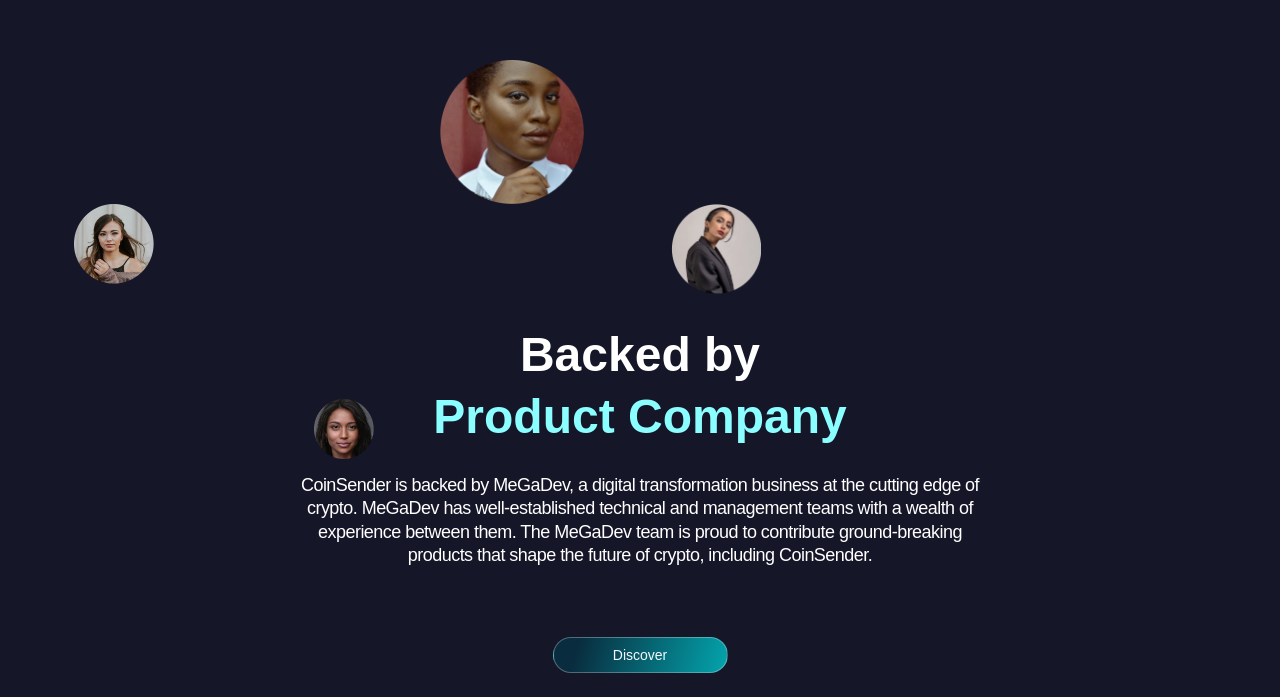
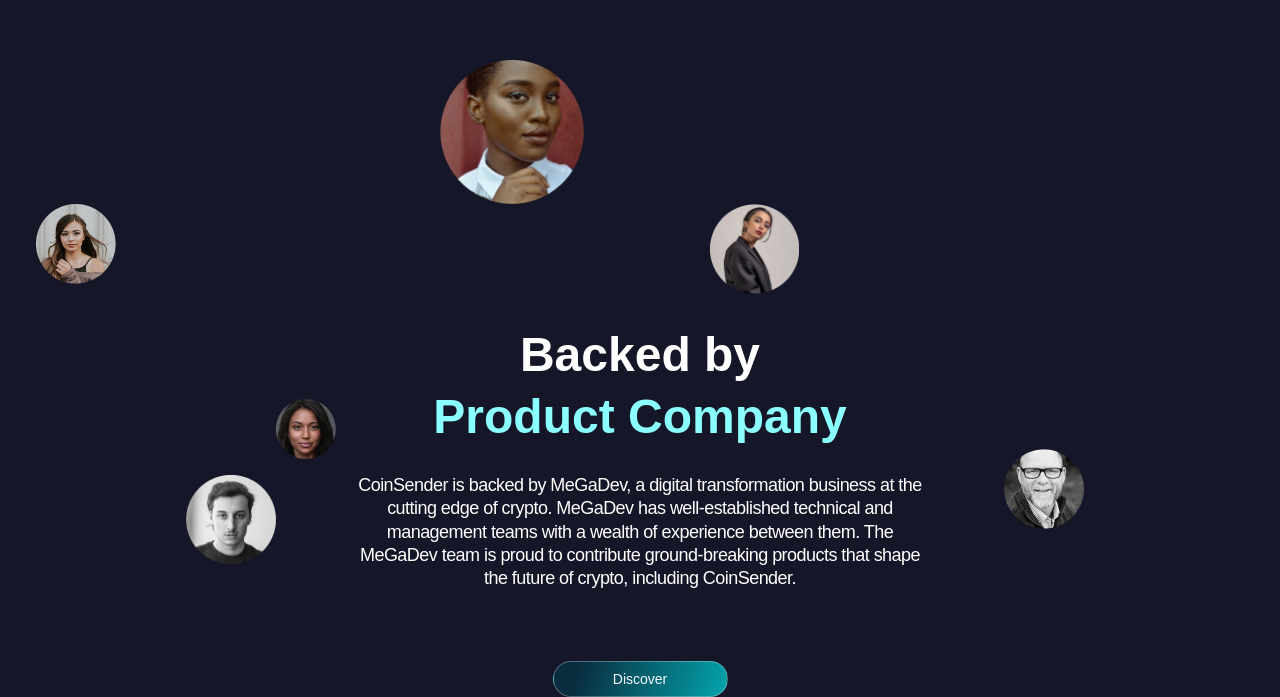
Before and after one commit to Marko193/CoinSender-Landing, a Next.js app: page / in a window 1280 px wide. Shown: the part 7617-8314 px from the top of the page. Before the commit the page ends 8290 px from the top, so only its background shows below. Built offline with nearby package versions, Linux system fonts and the light colour scheme.

Commit message:
feat: add animations

```diff
--- a/src/components/BackendProduct/backend-product.module.scss
+++ b/src/components/BackendProduct/backend-product.module.scss
@@ -5,7 +5,7 @@
   flex-direction: column;
   align-items: center;
   text-align: center;
-  margin: 0 5% 0 5%;
+  margin: 0 2% 0 2%;
 
   @include phones {
     margin: 0 7% 0 7%;
@@ -55,14 +55,19 @@
   letter-spacing: -0.03em;
   color: #FFFFFF;
 
-  margin: 25px 20% 35px 20%;
+  //margin: 25px 15% 35px 15%;
+  margin: 25px 10% 35px 10%;
 
-  @media screen and (max-width: $screen-desktop-max) {
-    margin: 25px 0 0 0;;
+  @include phones {
+    margin: 25px 3% 0 3%;
+  }
+
+  @media screen and (min-width: $screen-tablet-min) and (max-width: $screen-desktop-max) {
+    margin: 25px 6% 0 6%;
   }
 
   @media screen and (min-width: 1921px) {
-    margin: 25px 30% 35px 30%;
+    //margin: 25px 30% 35px 30%;
   }
 }
 
@@ -145,8 +150,8 @@
 }
 
 #third_avatar {
-  width: 550px;
-
+  width: 450px;
+  margin-right: 100px;
 
   img {
     width: 90px;
@@ -176,6 +181,53 @@
   img {
     width: 60px;
     height: 60px;
+  }
+}
+
+.general_description_wrapper {
+
+  display: grid;
+  grid-template-columns: 250px auto 250px;
+
+  @media screen and (max-width: $screen-desktop-max) {
+    display: flex;
+    flex-direction: row;
+    justify-content: space-between;
+
+  }
+}
+
+.five_image_wrapper {
+  position: relative;
+  margin-top: 25px;
+  -webkit-animation: linear infinite;
+  animation: run_reverse_second 3s infinite;
+
+  img {
+    float: right;
+    width: 90px;
+    height: 90px;
+  }
+
+  @media screen and (max-width: $screen-desktop-max) {
+    display: none;
+  }
+}
+
+.six_image_wrapper {
+  width: 80px;
+  position: relative;
+  -webkit-animation: linear infinite;
+  animation: run_six 3s infinite;
+
+  img {
+    float: left;
+    width: 80px;
+    height: 80px;
+  }
+
+  @media screen and (max-width: $screen-desktop-max) {
+    display: none;
   }
 }
 
@@ -275,3 +327,52 @@
     right: 0;
   }
 }
+
+@-webkit-keyframes run_reverse_second {
+  0% {
+    right: 0;
+  }
+  //add correct image width/here
+  50% {
+    right: calc(100% - 90px);
+  }
+  100% {
+    right: 0;
+  }
+}
+
+@keyframes run_reverse_second {
+  0% {
+    right: 0;
+  }
+  50% {
+    right: calc(100% - 90px);
+  }
+  100% {
+    right: 0;
+  }
+}
+
+@-webkit-keyframes run_six {
+  0% {
+    left: 0;
+  }
+  50% {
+    left: calc(100% - 80px);
+  }
+  100% {
+    left: 0;
+  }
+}
+
+@keyframes run_six {
+  0% {
+    left: 0;
+  }
+  50% {
+    left: calc(100% - 80px);
+  }
+  100% {
+    left: 0;
+  }
+}
--- a/src/components/BackendProduct/index.js
+++ b/src/components/BackendProduct/index.js
@@ -32,12 +32,22 @@
                             <img src='/assets/mock_avatars/four.png' alt='avatar'/>
                         </div>
                     </div>
-                    <div className={styles.description}>
-                        CoinSender is backed by MeGaDev, a digital transformation business at the cutting edge of
-                        crypto.
-                        MeGaDev has well-established technical and management teams with a wealth of experience between
-                        them. The MeGaDev team is proud to contribute ground-breaking products that shape the future of
-                        crypto, including CoinSender.
+                    <div className={styles.general_description_wrapper}>
+                        <div className={styles.five_image_wrapper}>
+                            <img src='/assets/mock_avatars/five.png' alt='avatar'/>
+                        </div>
+                        <div className={styles.description}>
+                            CoinSender is backed by MeGaDev, a digital transformation business at the cutting edge of
+                            crypto.
+                            MeGaDev has well-established technical and management teams with a wealth of experience
+                            between
+                            them. The MeGaDev team is proud to contribute ground-breaking products that shape the future
+                            of
+                            crypto, including CoinSender.
+                        </div>
+                        <div className={styles.six_image_wrapper}>
+                            <img src='/assets/mock_avatars/six.png' alt='avatar'/>
+                        </div>
                     </div>
                     <button className={styles.discover_button}>Discover</button>
                 </div>
```
